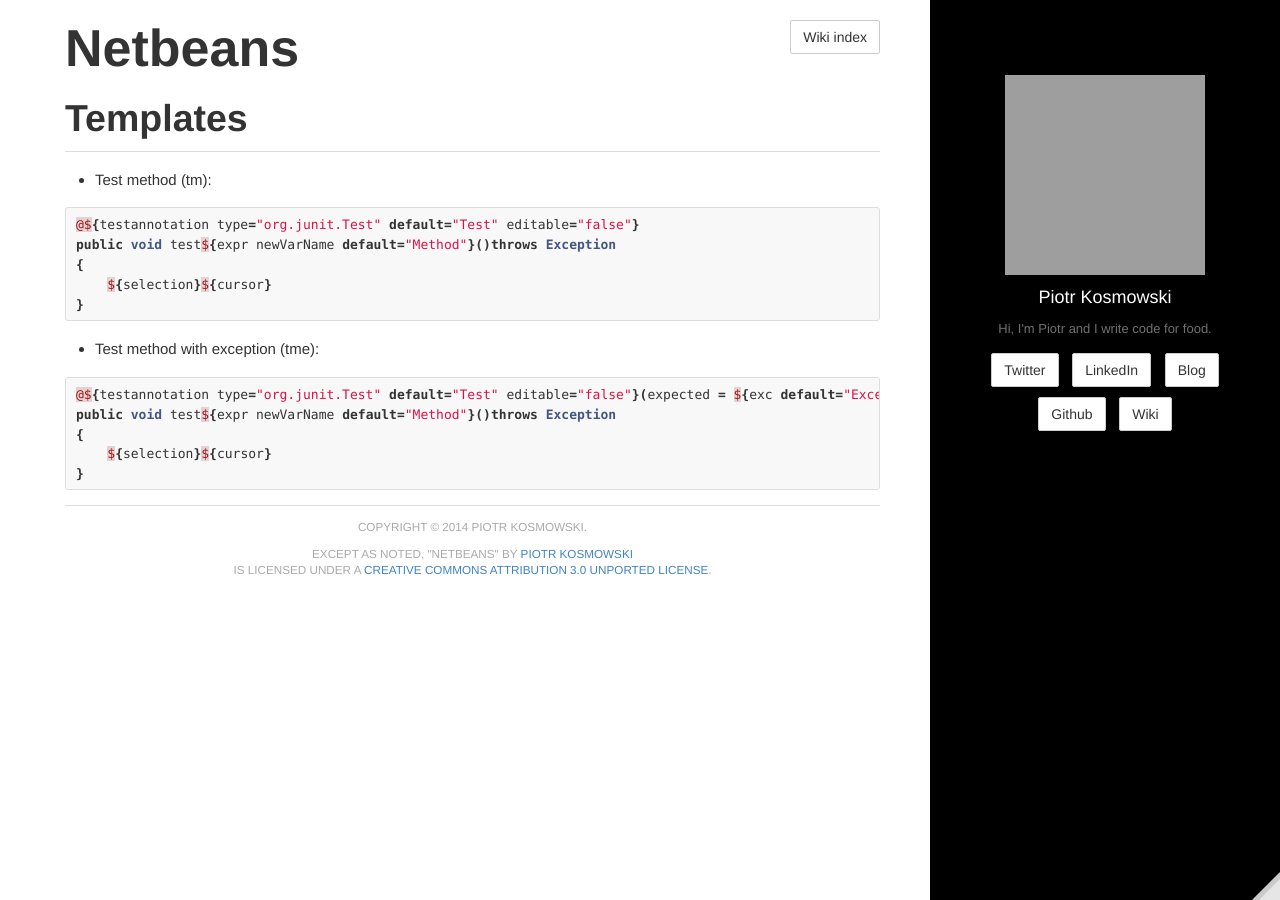
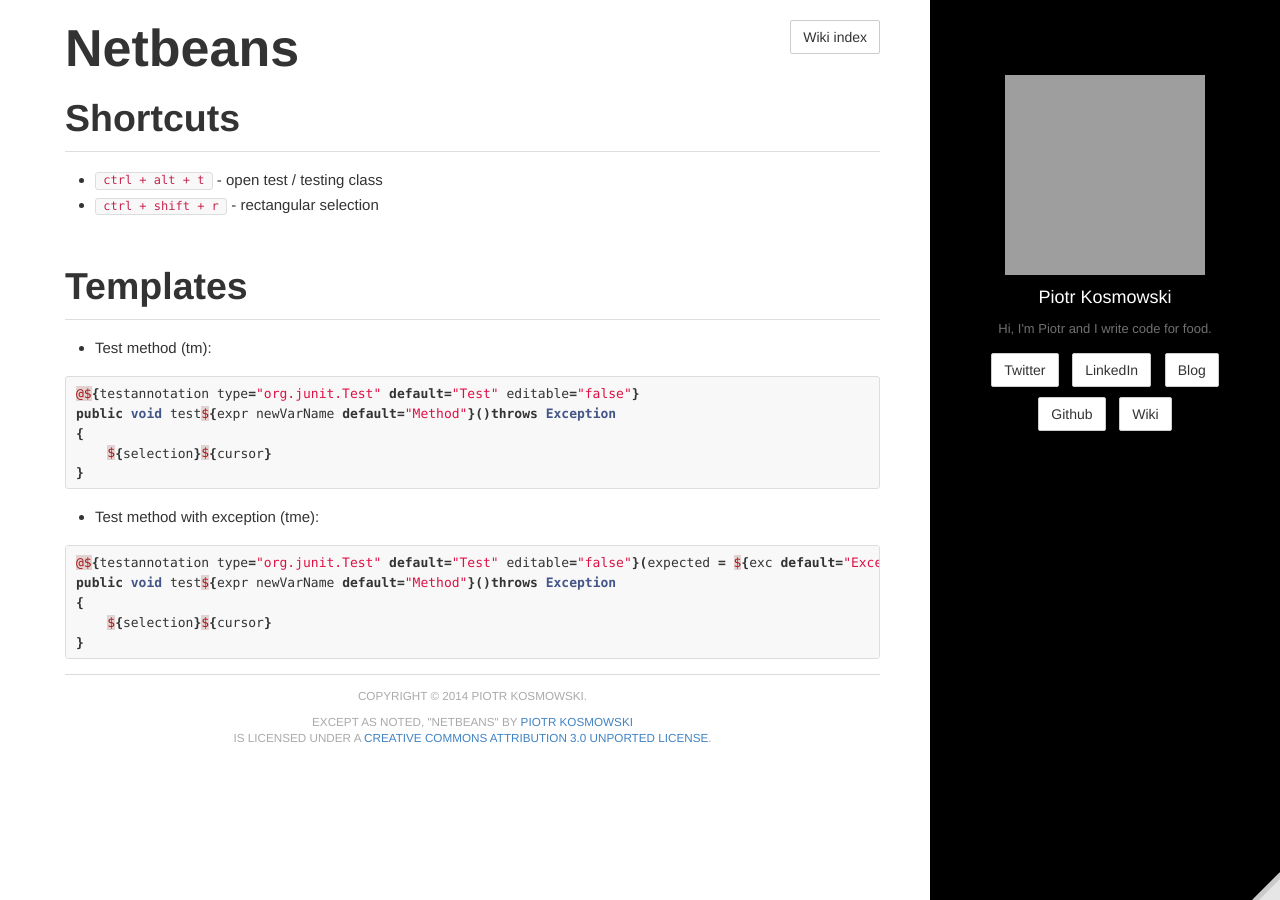
Before and after one commit to kospiotr/kospiotr.github.io, a Jekyll site: the page built from wiki/netbeans.md, in a window 1280 px wide. Built offline with Jekyll 4.4.1, drawn with Linux system fonts in a browser that asks for light colours; Markdown is read by kramdown in place of the engine named in the settings; grey boxes are pictures that could not be loaded.

Commit message:
Update netbeans.md

```diff
--- a/wiki/netbeans.md
+++ b/wiki/netbeans.md
@@ -4,6 +4,11 @@
 comments: false
 toc: false
 ---
+
+# Shortcuts
+
+* `ctrl + alt + t` - open test / testing class
+* `ctrl + shift + r` - rectangular selection
 
 # Templates
 * Test method (tm):
```
